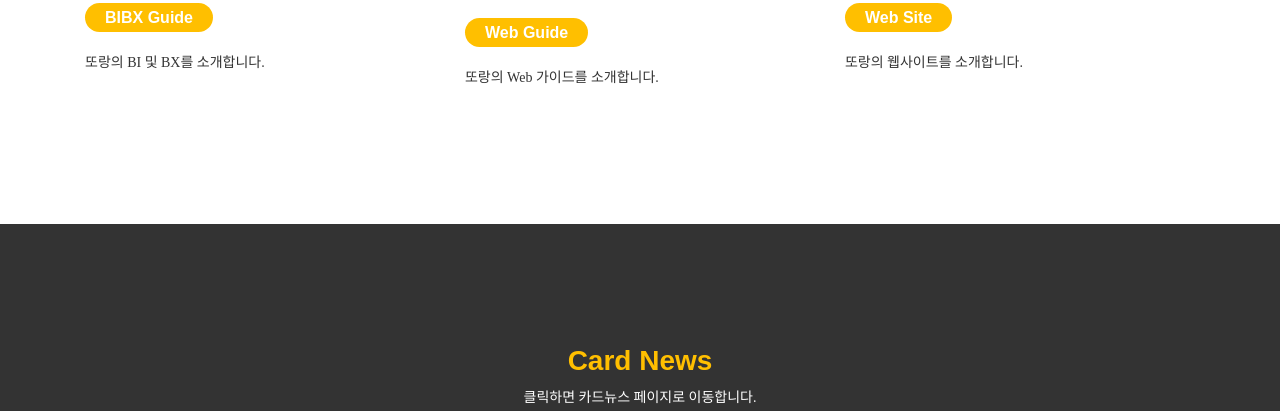
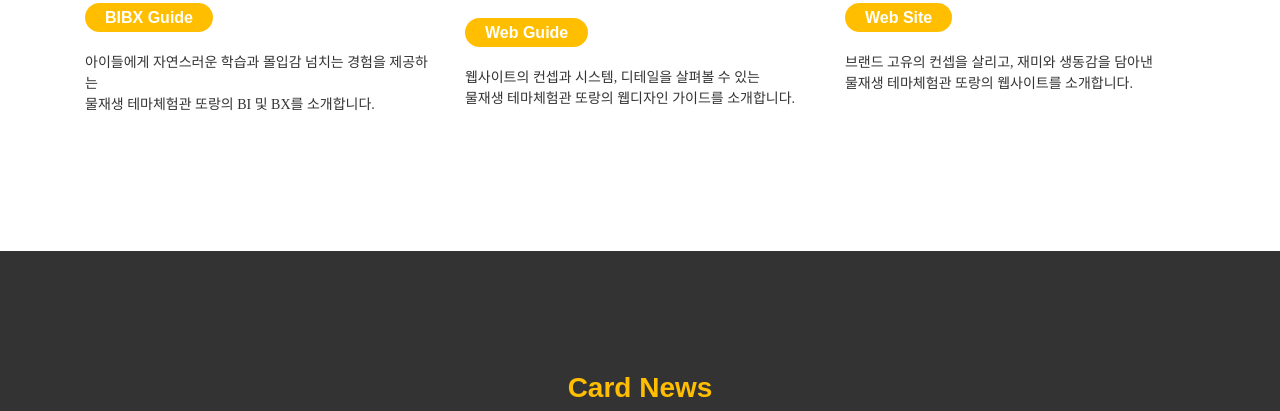
Before and after one commit to yr250306/portfolio, a plain HTML site: page index.html in a window 1280 px wide. Shown: the part 1331-1742 px from the top of the page. Drawn offline with nearby package versions, Linux system fonts and the light colour scheme; some packages are replaced by stand-ins of ours; a web font is replaced by a local one.

Commit message:
Add files via upload

```diff
--- a/index.html
+++ b/index.html
@@ -97,21 +97,24 @@
 					<div class="post-tags">
 						<a href="./1st_guide_bibx/1st_guide_bibx.html" target="_blank">BIBX Guide</a>
 					</div>
-					<p>또랑의 BI 및 BX를 소개합니다.</p>
+					<p>아이들에게 자연스러운 학습과 몰입감 넘치는 경험을 제공하는
+						<br>물재생 테마체험관 또랑의 BI 및 BX를 소개합니다.</p>
 				</div>
 				<div class="col-lg-4 col-md-4 single-blog">
 					<img class="img-fluid" src="img/ddorang_cover2.jpg" alt="">
 					<div class="post-tags">
 						<a href="./1st_guide_web/1st_guide_web.html" target="_blank">Web Guide</a>
 					</div>
-					<p>또랑의 Web 가이드를 소개합니다.</p>
+					<p>웹사이트의 컨셉과 시스템, 디테일을 살펴볼 수 있는
+						<br>물재생 테마체험관 또랑의 웹디자인 가이드를 소개합니다.</p>
 				</div>
 				<div class="col-lg-4 col-md-4 single-blog">
 					<img class="img-fluid" src="img/ddorang_cover3_off.jpg" alt="">
 					<div class="post-tags">
 						<a href="https://yr250306.github.io/ddorang/" target="_blank">Web Site</a>
 					</div>
-					<p>또랑의 웹사이트를 소개합니다.</p>
+					<p>브랜드 고유의 컨셉을 살리고, 재미와 생동감을 담아낸
+						<br>물재생 테마체험관 또랑의 웹사이트를 소개합니다.</p>
 				</div>
 
 			</div>
@@ -302,8 +305,7 @@
 				</div>
 				<div class="col-lg-3 col-md-4 single-counter">
 					<h1 class="counter">75</h1>
-					<p>Visual Studio Code
-						<br>( html / css / jQuery )
+					<p>html / css / jQuery
 					</p>
 				</div>
 				<div class="col-lg-3 col-md-4 single-counter">
```
